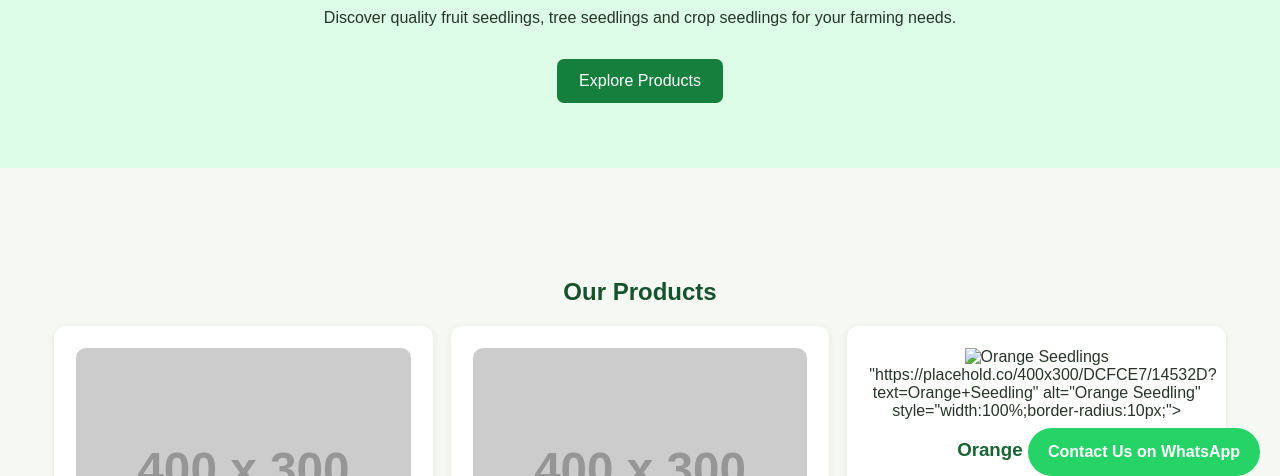
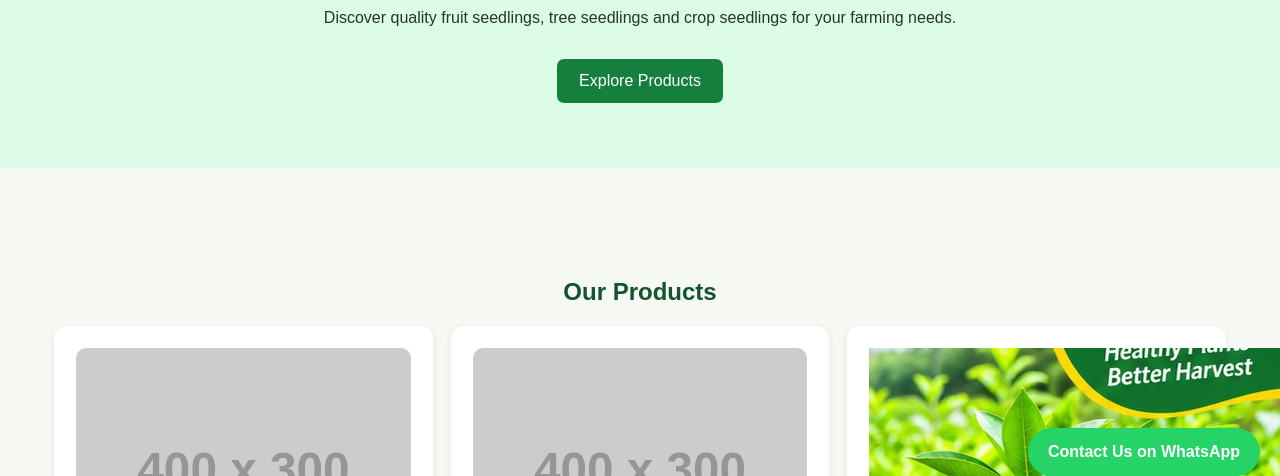
Before and after one commit to dottonoel38-boop/GreenGrow-Nursery, a plain HTML site: page index.html in a window 1280 px wide. Shown: the part 304-780 px from the top of the page. Drawn offline with Linux system fonts and the light colour scheme; placeholder pictures from the web are drawn by us.

Commit message:
Update index.html

```diff
--- a/index.html
+++ b/index.html
@@ -116,8 +116,7 @@ and crop seedlings for your farming needs.</p>
 </div>
 
 <div class="product">
-  <img src="mche.jpg" alt="Orange Seedlings">
-
+  <img src="orange-seedling.jpg" alt="Orange Seedlings">
 "https://placehold.co/400x300/DCFCE7/14532D?text=Orange+Seedling" alt="Orange Seedling" style="width:100%;border-radius:10px;">
 <h3>Orange Seedlings</h3>
 <p>Quality orange seedlings for your garden and farm.</p>
```
